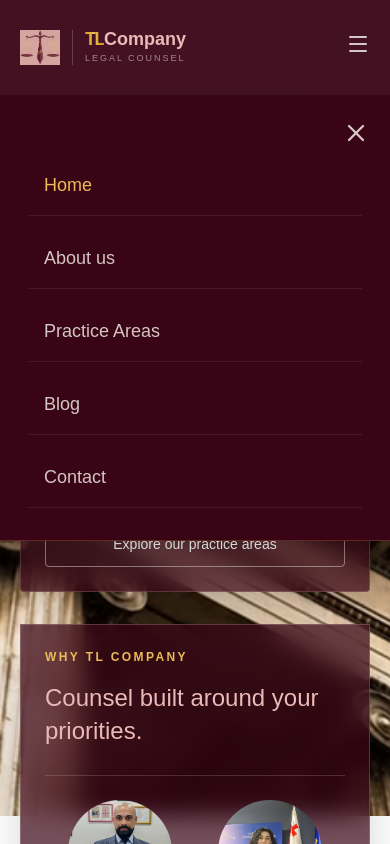
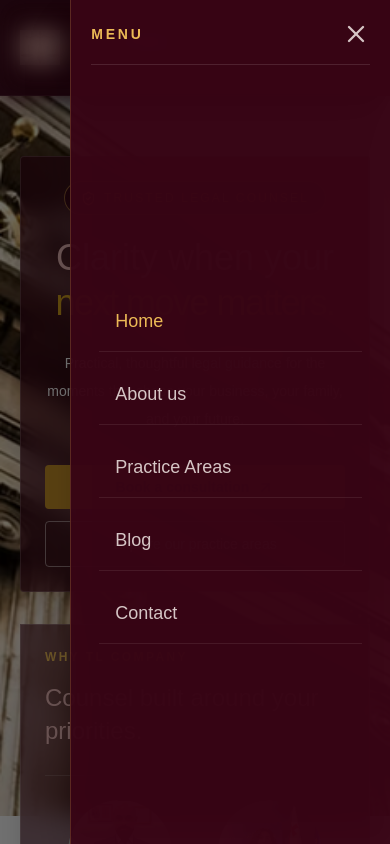
Before and after one commit to athenaa-02/TL_company, a React (Vite) app: page / in a window 390 px wide. Both pictures are taken after a click on the button 358 px from the left and 44 px from the top of the page. Shown: the top 844 px of the page. Built offline with nearby package versions, Linux system fonts and the light colour scheme.

Commit message:
restore the side header version

```diff
--- /dev/null
+++ b/src/components/common/PinkSection.jsx
@@ -0,0 +1,10 @@
+import React from 'react'
+
+function PinkSection() {
+  return (
+    <>
+    </>
+  )
+}
+
+export default PinkSection
--- a/src/components/layout/BlurrBox.jsx
+++ b/src/components/layout/BlurrBox.jsx
@@ -22,7 +22,7 @@ function BlurrBox() {
     <>
       <div
         ref={boxRef}
-        className={`hero-box hero-box--second mx-auto w-full max-w-md border border-fwhite/25 bg-heading/70 p-6 text-fwhite shadow-2xl backdrop-blur-md sm:p-8 lg:mx-0 lg:mt-48 lg:justify-self-end ${
+        className={`hero-box hero-box--second mx-auto w-full max-w-md border border-fwhite/25 bg-heading/60 p-6 text-fwhite shadow-2xl backdrop-blur-md sm:p-8 lg:mx-0 lg:mt-48 lg:justify-self-end ${
           hasAppeared ? "hero-box--revealed" : "hero-box--waiting"
         }`}
       >
--- a/src/components/navbar/Navigation.jsx
+++ b/src/components/navbar/Navigation.jsx
@@ -56,13 +56,20 @@ function Navigation() {
         </IconButton>
         {/* mobile menu */}
         <div
-          className={`md:hidden absolute left-0 right-0 top-full border-b border-light-yellow/20 bg-heading px-5 py-6 shadow-2xl transition-[opacity,visibility,transform] duration-300 sm:px-8 ${
-            isOpen
-              ? "visible translate-y-0 opacity-100"
-              : "invisible -translate-y-2 opacity-0"
+          onClick={() => setIsOpen(false)}
+          className={`fixed inset-0 h-screen bg-black/55 backdrop-blur-md transition-opacity duration-300 md:hidden ${
+            isOpen ? "visible opacity-100" : "invisible opacity-0"
+          }`}
+        />
+        <div
+          className={`fixed right-0 top-0 h-screen w-[min(82vw,22rem)] border-l border-light-yellow/20 bg-heading/95 p-5 shadow-2xl backdrop-blur-md transition-transform duration-500 md:hidden ${
+            isOpen ? "translate-x-0" : "translate-x-full"
           }`}
         >
-          <div className="flex justify-end">
+          <div className="flex items-center justify-between border-b border-fwhite/15 pb-4">
+            <span className="font-montserrat text-sm font-semibold uppercase tracking-[0.2em] text-light-yellow">
+              Menu
+            </span>
             <IconButton
               onClick={() => setIsOpen(false)}
               aria-label="Close navigation menu"
--- a/src/pages/Home/Home.jsx
+++ b/src/pages/Home/Home.jsx
@@ -1,5 +1,6 @@
 import Header from "../../components/layout/Header";
 import HeroSection from "../../components/layout/HeroSection";
+import PinkSection from "../../components/common/PinkSection";
 
 function Home() {
   return (
@@ -8,11 +9,11 @@ function Home() {
         <Header />
       </div>
       <main className="">
-        <div className="">
-          <div className="mobile_bg xs:desktop_bg bg-fixed h-180 flex w-full justify-center bg-cover bg-no-repeat xs:bg-cover xs:bg-top">
-            <HeroSection></HeroSection>
-          </div>
+        <div className="mobile_bg xs:desktop_bg bg-fixed h-180 flex w-full justify-center bg-cover bg-no-repeat xs:bg-cover xs:bg-top">
+          <HeroSection></HeroSection>
         </div>
+
+        <PinkSection></PinkSection>
       </main>
     </>
   );
```
